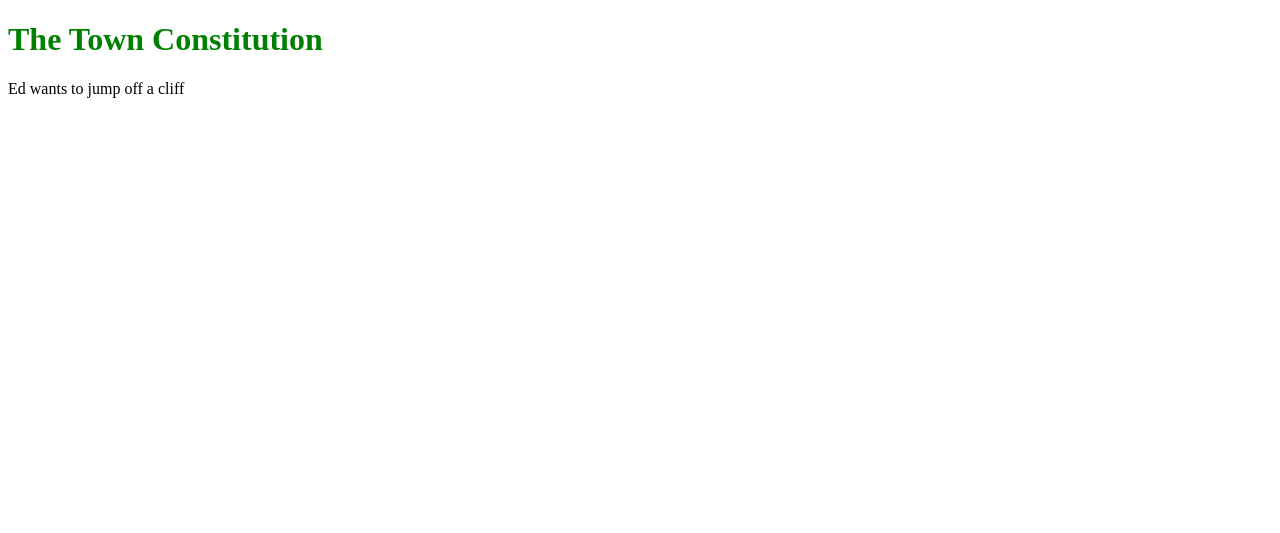
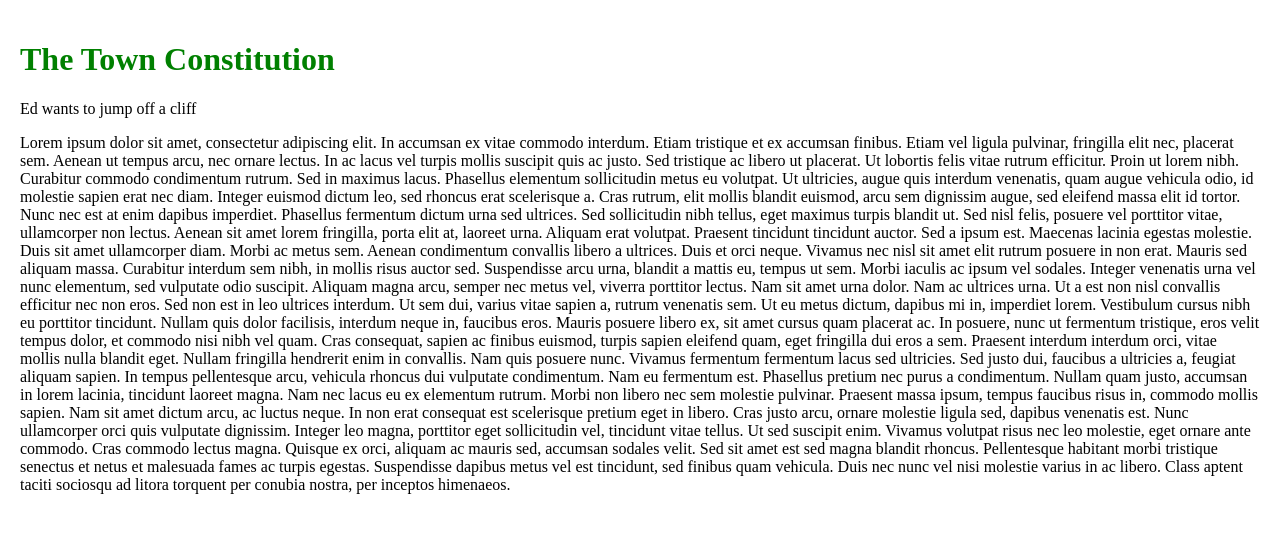
Before and after one commit to the-tOOMwn/constitution.toomwn.xyz, a Jekyll site: the page built from index.html, in a window 1280 px wide. Shown: the top 533 px of the page. Built offline with Jekyll 4.4.1, drawn with Linux system fonts in a browser that asks for light colours.

Commit message:
Style Testing

```diff
--- a/assets/base.css
+++ b/assets/base.css
@@ -8,4 +8,11 @@ header {
 body {
     background-color: #FFFFFF;
     color: #000000;
+
+    /* Add padding and margins for the text */
+    padding: 10px;
+    margin: 10px;
+
+
+
 }
--- a/index.html
+++ b/index.html
@@ -5,3 +5,15 @@ title: The Town Constitution
 
 
 <p>Ed wants to jump off a cliff</p>
+
+<p>
+    Lorem ipsum dolor sit amet, consectetur adipiscing elit. In accumsan ex vitae commodo interdum. Etiam tristique et ex accumsan finibus. Etiam vel ligula pulvinar, fringilla elit nec, placerat sem. Aenean ut tempus arcu, nec ornare lectus. In ac lacus vel turpis mollis suscipit quis ac justo. Sed tristique ac libero ut placerat. Ut lobortis felis vitae rutrum efficitur. Proin ut lorem nibh. Curabitur commodo condimentum rutrum. Sed in maximus lacus. Phasellus elementum sollicitudin metus eu volutpat. Ut ultricies, augue quis interdum venenatis, quam augue vehicula odio, id molestie sapien erat nec diam. Integer euismod dictum leo, sed rhoncus erat scelerisque a. Cras rutrum, elit mollis blandit euismod, arcu sem dignissim augue, sed eleifend massa elit id tortor. Nunc nec est at enim dapibus imperdiet.
+
+    Phasellus fermentum dictum urna sed ultrices. Sed sollicitudin nibh tellus, eget maximus turpis blandit ut. Sed nisl felis, posuere vel porttitor vitae, ullamcorper non lectus. Aenean sit amet lorem fringilla, porta elit at, laoreet urna. Aliquam erat volutpat. Praesent tincidunt tincidunt auctor. Sed a ipsum est. Maecenas lacinia egestas molestie. Duis sit amet ullamcorper diam. Morbi ac metus sem. Aenean condimentum convallis libero a ultrices. Duis et orci neque. Vivamus nec nisl sit amet elit rutrum posuere in non erat. Mauris sed aliquam massa. Curabitur interdum sem nibh, in mollis risus auctor sed.
+
+    Suspendisse arcu urna, blandit a mattis eu, tempus ut sem. Morbi iaculis ac ipsum vel sodales. Integer venenatis urna vel nunc elementum, sed vulputate odio suscipit. Aliquam magna arcu, semper nec metus vel, viverra porttitor lectus. Nam sit amet urna dolor. Nam ac ultrices urna. Ut a est non nisl convallis efficitur nec non eros. Sed non est in leo ultrices interdum. Ut sem dui, varius vitae sapien a, rutrum venenatis sem. Ut eu metus dictum, dapibus mi in, imperdiet lorem. Vestibulum cursus nibh eu porttitor tincidunt. Nullam quis dolor facilisis, interdum neque in, faucibus eros. Mauris posuere libero ex, sit amet cursus quam placerat ac. In posuere, nunc ut fermentum tristique, eros velit tempus dolor, et commodo nisi nibh vel quam.
+
+    Cras consequat, sapien ac finibus euismod, turpis sapien eleifend quam, eget fringilla dui eros a sem. Praesent interdum interdum orci, vitae mollis nulla blandit eget. Nullam fringilla hendrerit enim in convallis. Nam quis posuere nunc. Vivamus fermentum fermentum lacus sed ultricies. Sed justo dui, faucibus a ultricies a, feugiat aliquam sapien. In tempus pellentesque arcu, vehicula rhoncus dui vulputate condimentum. Nam eu fermentum est. Phasellus pretium nec purus a condimentum. Nullam quam justo, accumsan in lorem lacinia, tincidunt laoreet magna. Nam nec lacus eu ex elementum rutrum. Morbi non libero nec sem molestie pulvinar. Praesent massa ipsum, tempus faucibus risus in, commodo mollis sapien.
+
+    Nam sit amet dictum arcu, ac luctus neque. In non erat consequat est scelerisque pretium eget in libero. Cras justo arcu, ornare molestie ligula sed, dapibus venenatis est. Nunc ullamcorper orci quis vulputate dignissim. Integer leo magna, porttitor eget sollicitudin vel, tincidunt vitae tellus. Ut sed suscipit enim. Vivamus volutpat risus nec leo molestie, eget ornare ante commodo. Cras commodo lectus magna. Quisque ex orci, aliquam ac mauris sed, accumsan sodales velit. Sed sit amet est sed magna blandit rhoncus. Pellentesque habitant morbi tristique senectus et netus et malesuada fames ac turpis egestas. Suspendisse dapibus metus vel est tincidunt, sed finibus quam vehicula. Duis nec nunc vel nisi molestie varius in ac libero. Class aptent taciti sociosqu ad litora torquent per conubia nostra, per inceptos himenaeos.
+</p>
```
